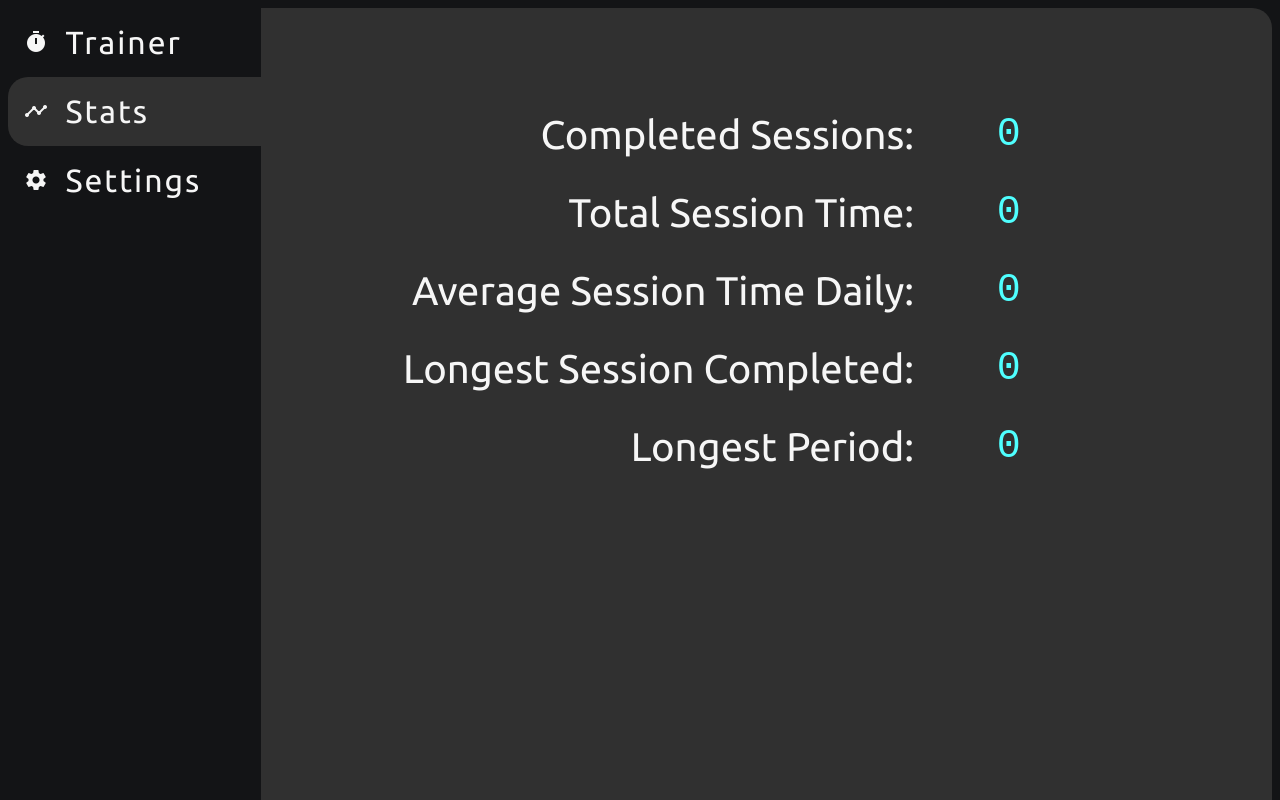
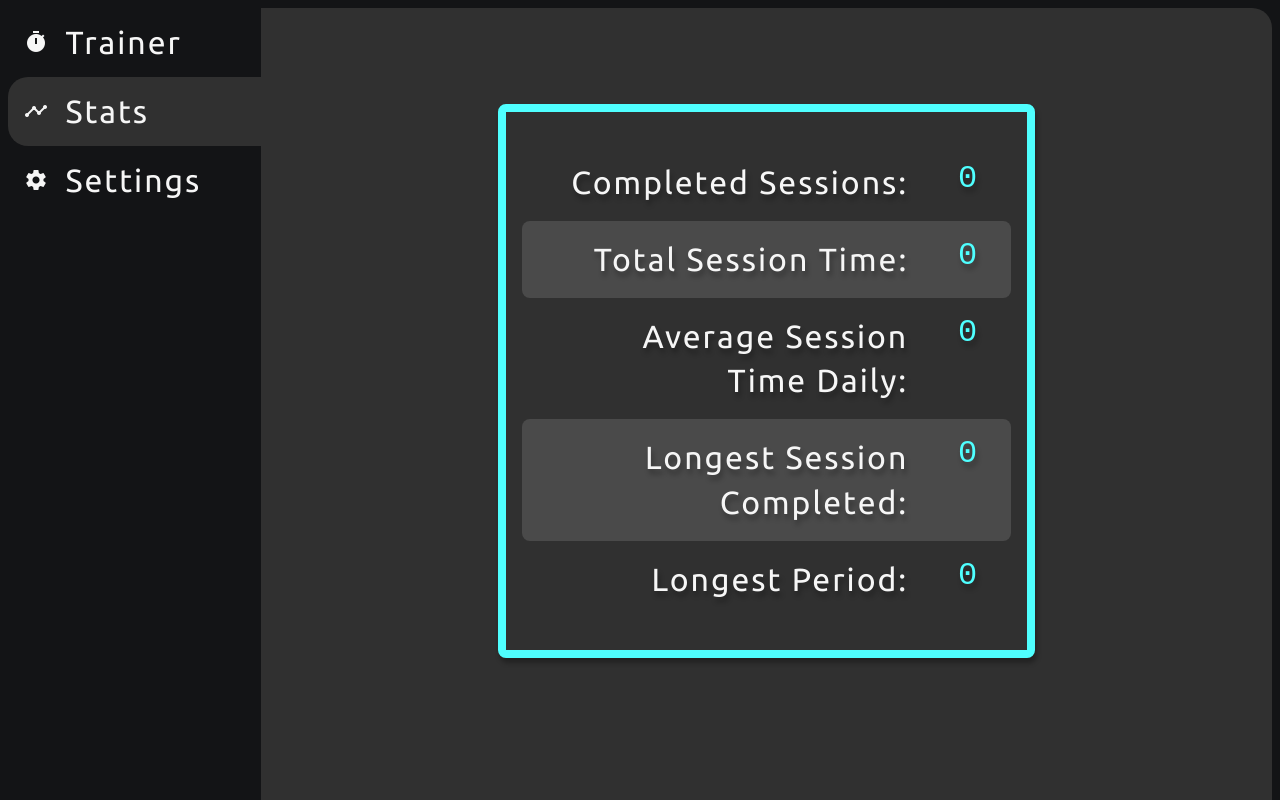
Before and after one commit to jaredami/meditation-trainer, an Angular app: page /stats in a window 1280 px wide. Shown: the top 800 px of the page. Built offline with nearby package versions, Linux system fonts and the light colour scheme; a web font is replaced by a local one; what @angular/fire would draw is missing.

Commit message:
Style stats page

```diff
--- a/src/app/components/stats/stats.component.html
+++ b/src/app/components/stats/stats.component.html
@@ -1,23 +1,23 @@
 <div class="stats">
   <ul class="stats-list">
     <li class="stats-list__item">
-      <span>Completed Sessions: </span>
+      <span class="stats-list__label">Completed Sessions: </span>
       <span class="stats-list__figure">{{ stats.completedSessions }}</span>
     </li>
     <li class="stats-list__item">
-      <span>Total Session Time: </span>
+      <span class="stats-list__label">Total Session Time: </span>
       <span class="stats-list__figure">{{ stats.totalSessionTime }}</span>
     </li>
     <li class="stats-list__item">
-      <span>Average Session Time Daily: </span>
+      <span class="stats-list__label">Average Session Time Daily: </span>
       <span class="stats-list__figure">{{ stats.averageSessionTime }}</span>
     </li>
     <li class="stats-list__item">
-      <span>Longest Session Completed: </span>
+      <span class="stats-list__label">Longest Session Completed: </span>
       <span class="stats-list__figure">{{ stats.longestSession }}</span>
     </li>
     <li class="stats-list__item">
-      <span>Longest Period: </span>
+      <span class="stats-list__label">Longest Period: </span>
       <span class="stats-list__figure">{{ stats.longestPeriod }}</span>
     </li>
   </ul>
--- a/src/app/components/stats/stats.component.scss
+++ b/src/app/components/stats/stats.component.scss
@@ -1,25 +1,42 @@
 @import '../../variables.scss';
 
 .stats {
+  display: relative;
+  letter-spacing: 2px;
+  margin: 0 auto;
   padding-top: 4rem;
+  text-shadow: 2px 5px 5px rgba(0,0,0,0.3);
+  width: 42vw;
 }
 
 .stats-list {
-  font-size: 2.5rem;
+  border: 0.5rem solid $color-primary-0;
+  border-radius: 0.5rem;
+  box-shadow: 2px 5px 5px rgba(0,0,0,0.3);
+  font-size: 2rem;
   list-style-type: none;
-  margin-left: 5rem;
+  padding: 2rem 1rem;
   text-align: end;
-  width: 50vw;
 }
 
 .stats-list__item {
+  border-radius: 0.5rem;
   color: $color-white;
-  margin-bottom: 2rem;
   display: grid;
   grid-template-columns: 5fr 1fr;
+  padding: 1rem 2rem;
+}
+
+.stats-list__item:nth-child(even) {
+  background: lighten($color-dark-gray, 10%);
+}
+
+.stats-list__label {
+  line-height: 1.4;
 }
 
 .stats-list__figure {
   color: $color-primary-0;
   font-family: $font-nova;
+  vertical-align: middle;
 }
```
